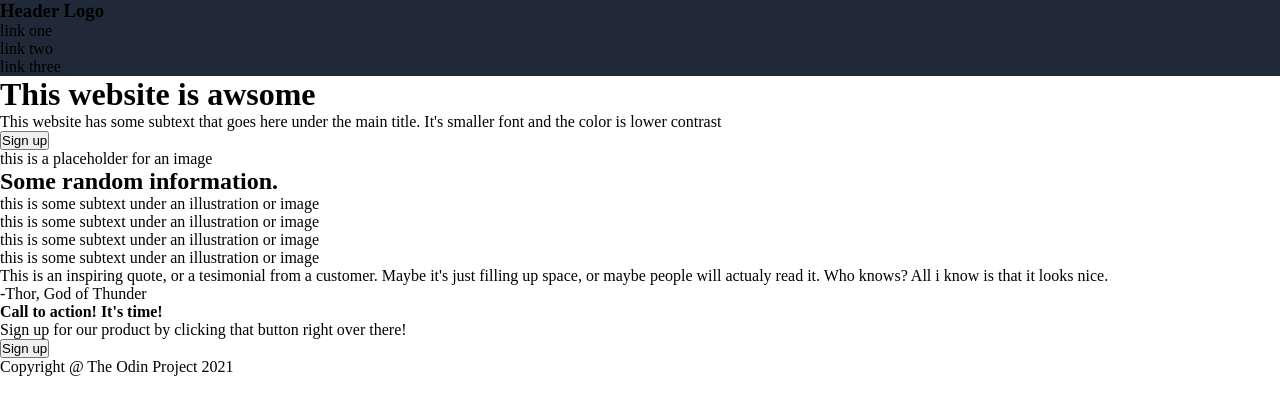
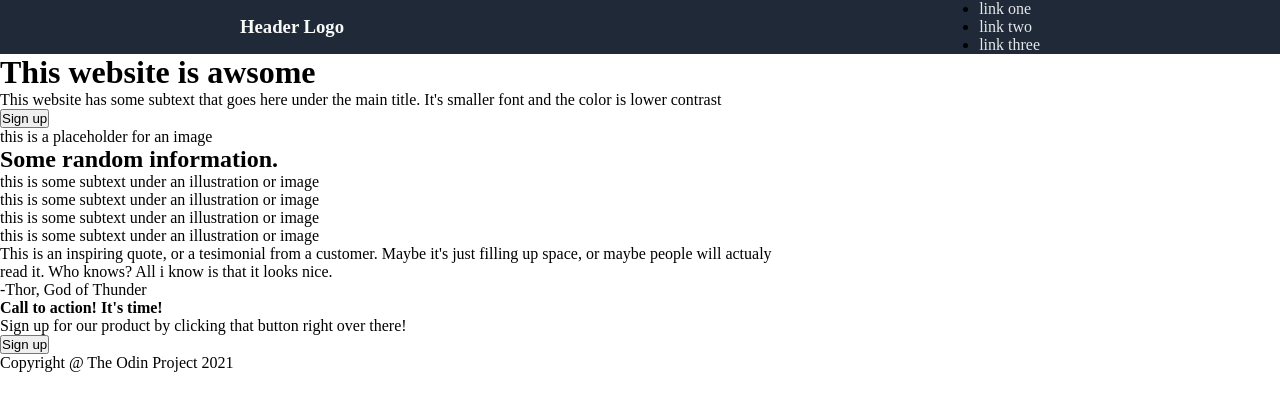
Before and after one commit to smandoki/landing-page, a plain HTML site: page index.html in a window 1280 px wide. Drawn offline with Linux system fonts and the light colour scheme.

Commit message:
Fixed header links
Moved links inside anchor tags

```diff
--- a/index.html
+++ b/index.html
@@ -12,9 +12,9 @@
         <div class="content">
             <h3>Header Logo</h3>
             <ul>
-                <li><a href="#"></a>link one</li>
-                <li><a href="#"></a>link two</li>
-                <li><a href="#"></a>link three</li>
+                <li><a href="#">link one</a></li>
+                <li><a href="#">link two</a></li>
+                <li><a href="#">link three</a></li>
             </ul>
         </div>
     </header>
--- a/style.css
+++ b/style.css
@@ -16,10 +16,28 @@
 }
 
 .content {
-    width: 1280px;
+    width: 800px;
 }
+
+/* HEADER STYLING */
 
 header {
     background-color: var(--dark-background-color);
     display: flex;
+    justify-content: center;
 }
+
+header .content {
+    display: flex;
+    justify-content: space-between;
+    align-items: center;
+}
+
+header h3 {
+    color: var(--header-logo-color);
+}
+
+header a {
+    text-decoration: none;
+    color: var(--header-link-color);
+}
```
